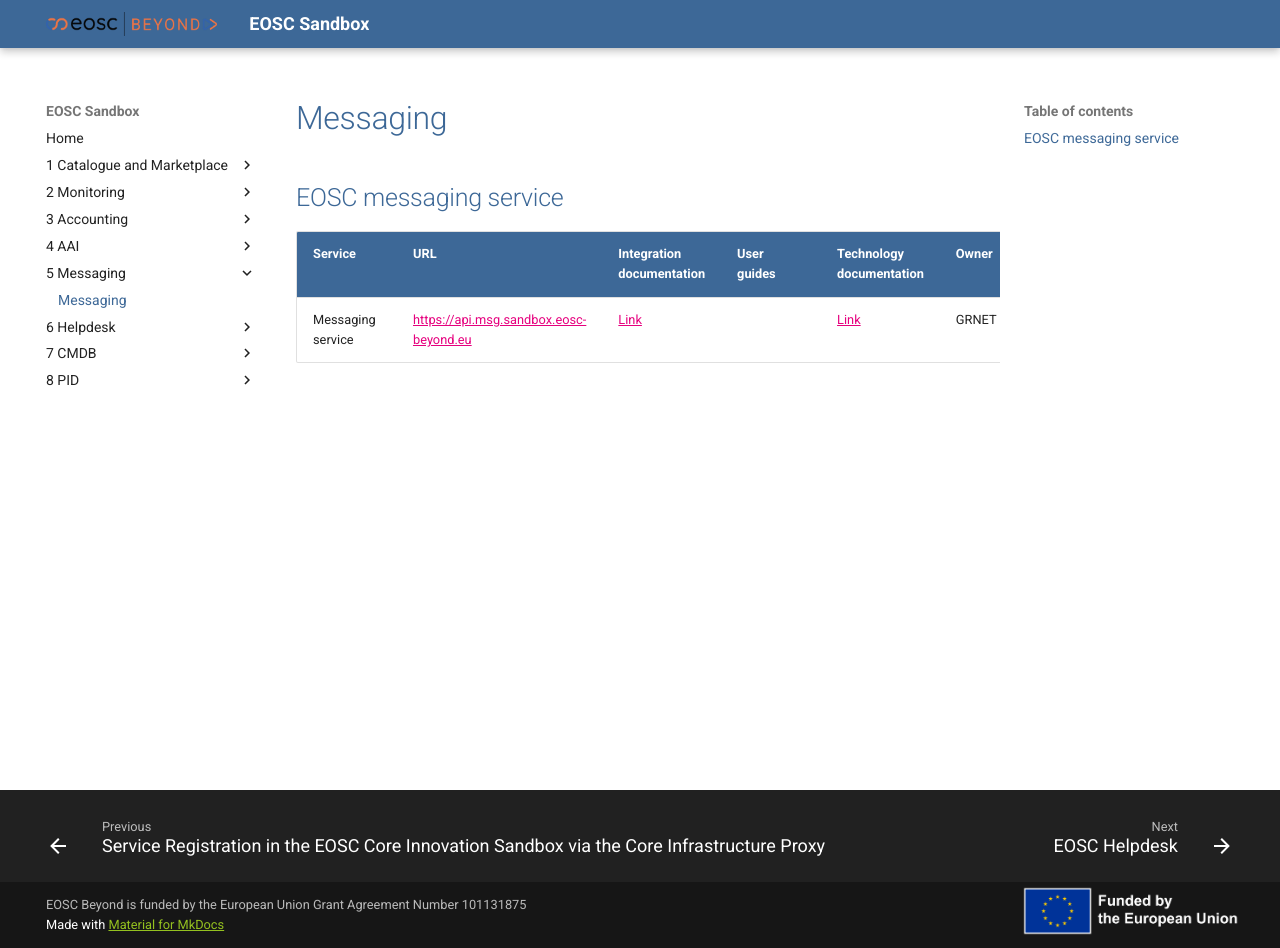
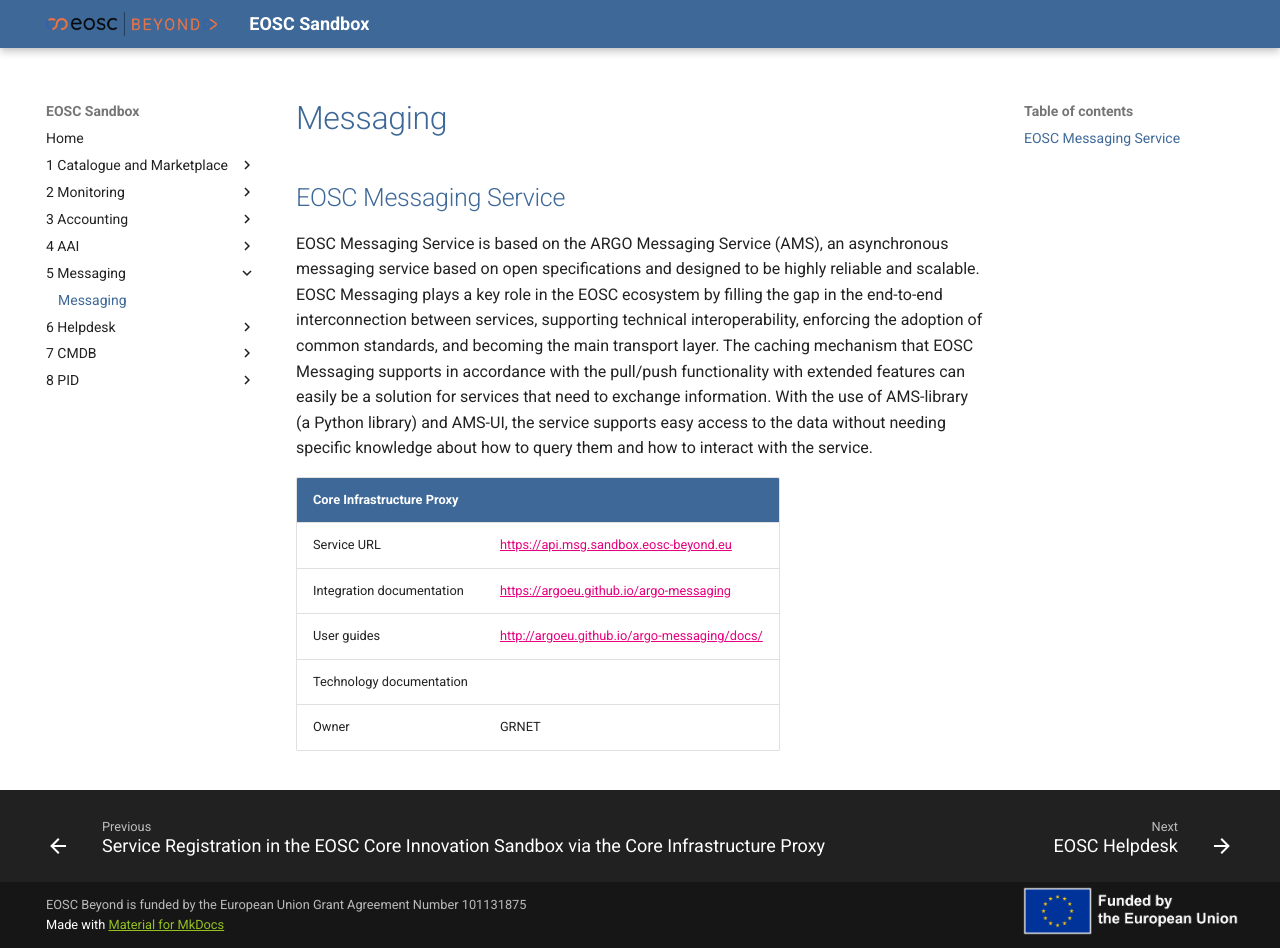
Before and after one commit to eosc-beyond-sandbox/eosc-sandbox, an MkDocs documentation site: the page built from resources/5 Messaging/Messaging.md, in a window 1280 px wide and 948 px high. Built offline with MkDocs 1.6.1 and Material for MkDocs 9.7.7, drawn with Linux system fonts in a browser that asks for light colours.

Commit message:
EOSC Messaging Service update

```diff
--- a/resources/5 Messaging/Messaging.md
+++ b/resources/5 Messaging/Messaging.md
@@ -1,5 +1,13 @@
 # Messaging
-## EOSC messaging service
-| Service                         |  URL                            | Integration documentation | User guides | Technology documentation | Owner  |
-|:-------------------------------- |:------------------------------ |:--------------------------|:------------|:-------------------------|:-------|
-| Messaging service |  [https://api.msg.sandbox.eosc-beyond.eu]() | [Link](https://argoeu.github.io/argo-messaging) | | [Link](https://argoeu.github.io/argo-messaging/openapi/explore) | GRNET |
+
+## EOSC Messaging Service
+
+EOSC Messaging Service is based on the ARGO Messaging Service (AMS), an asynchronous messaging service based on open specifications and designed to be highly reliable and scalable. EOSC Messaging plays a key role in the EOSC ecosystem by filling the gap in the end-to-end interconnection between services, supporting technical interoperability, enforcing the adoption of common standards, and becoming the main transport layer. The caching mechanism that EOSC Messaging supports in accordance with the pull/push functionality with extended features can easily be a solution for services that need to exchange information. With the use of AMS-library (a Python library) and AMS-UI, the service supports easy access to the data without needing specific knowledge about how to query them and how to interact with the service.
+
+| Core Infrastructure Proxy |                                                |
+| :------------------------ | :--------------------------------------------- |
+| Service URL               | <https://api.msg.sandbox.eosc-beyond.eu>       |
+| Integration documentation | <https://argoeu.github.io/argo-messaging>      |
+| User guides               | <http://argoeu.github.io/argo-messaging/docs/> |
+| Technology documentation  |                                                |
+| Owner                     | GRNET                                          |
```
